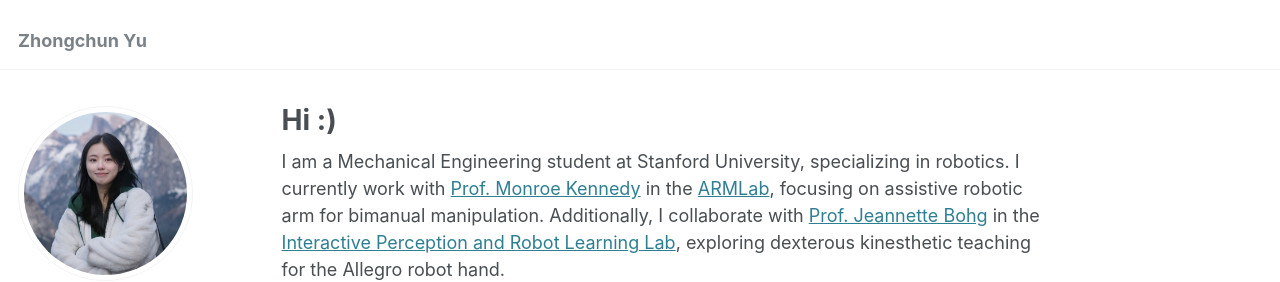
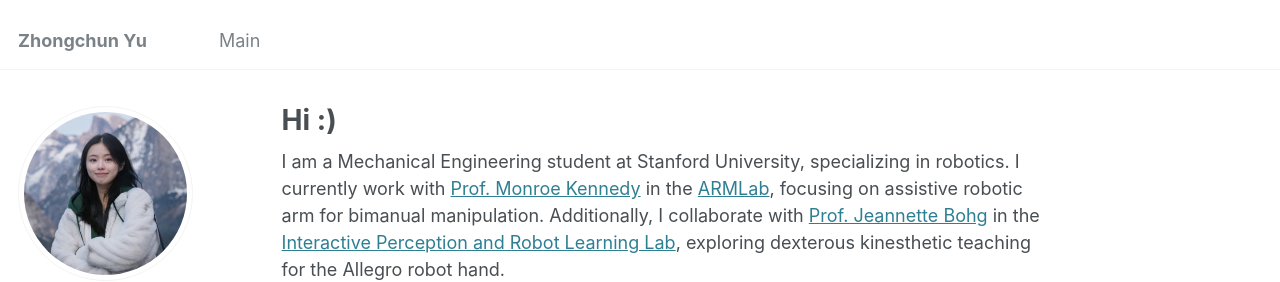
Before and after one commit to yuzhongchun17/yuzhongchun17.github.io, a Jekyll site: the page built from _pages/about.md, in a window 1280 px wide. Shown: the top 282 px of the page. Built offline with Jekyll 4.4.1, drawn with Linux system fonts in a browser that asks for light colours.

Commit message:
Update navigation.yml to add markdown

```diff
--- a/_data/navigation.yml
+++ b/_data/navigation.yml
@@ -23,5 +23,5 @@ main:
   # - title: "CV"
   #   url: /cv/
 
-  # - title: "Guide"
-  #   url: /markdown/
+   - title: "Main"
+     url: /markdown/
```
